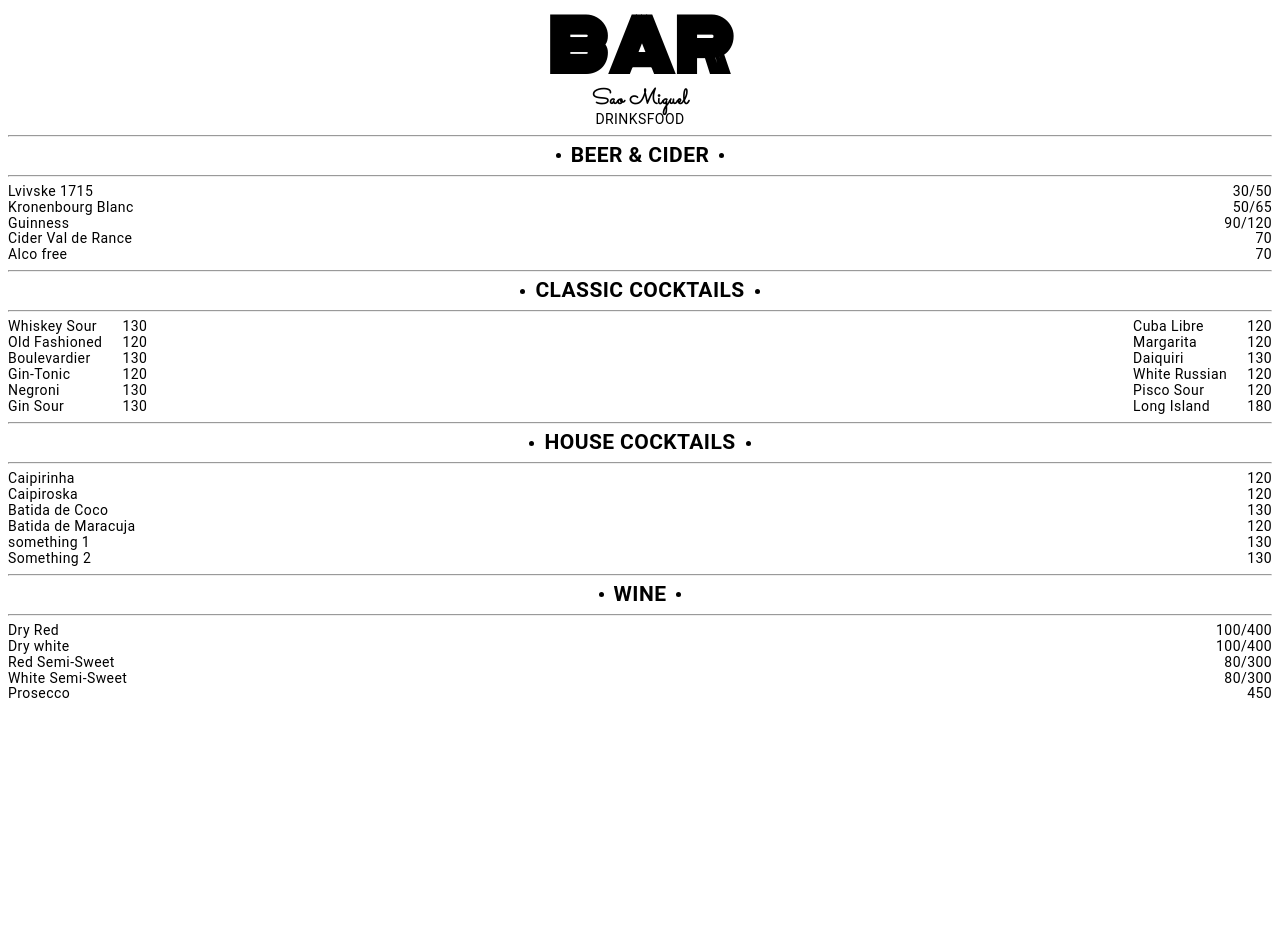
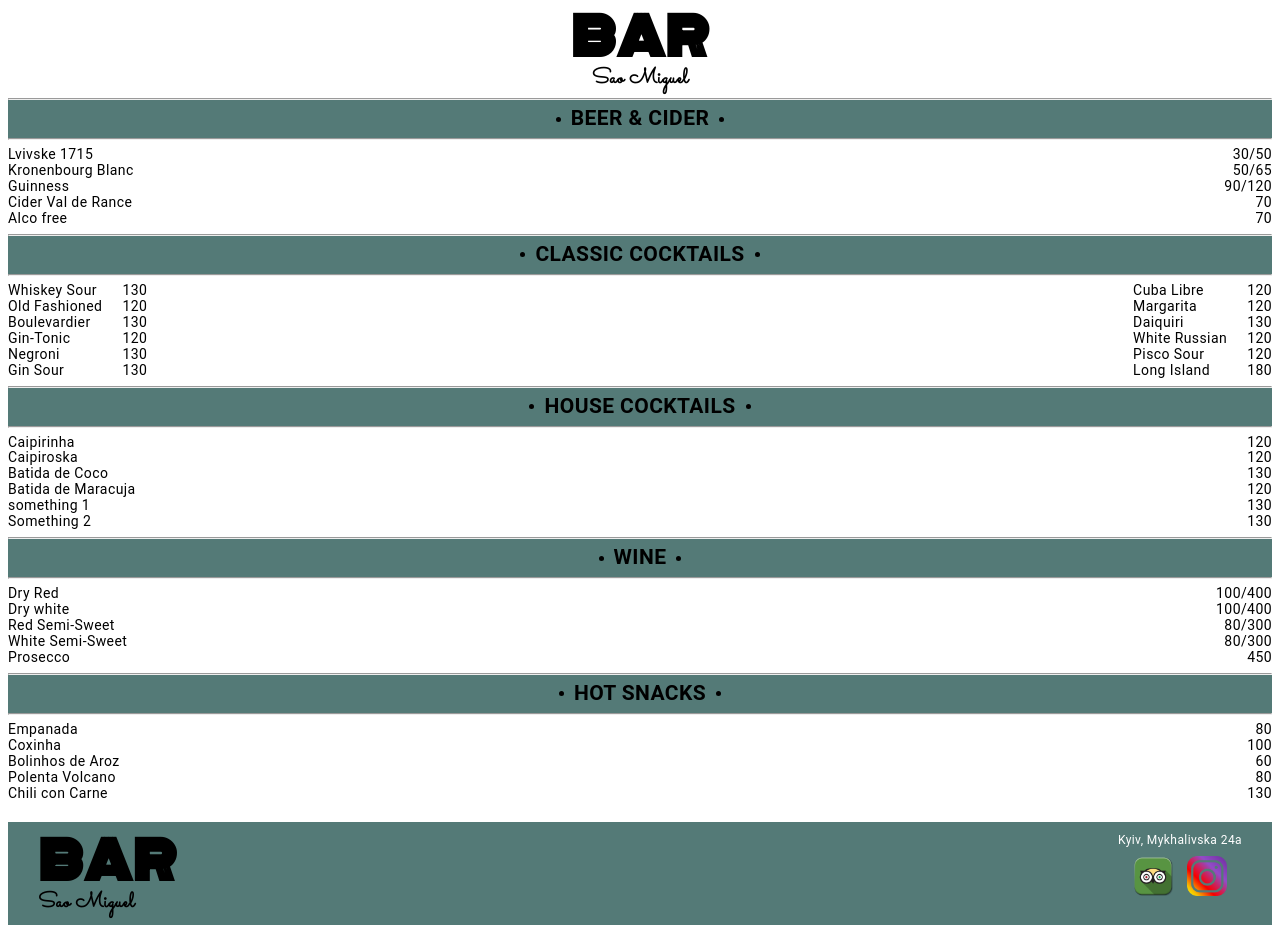
Before and after one commit to joannagaldzinska/SaoMiguelMenu, a plain HTML site: page index.html in a window 1280 px wide. Before the commit the page ends 800 px from the top, so only its background shows below. Drawn offline with Linux system fonts and the light colour scheme.

Commit message:
added social media icons

```diff
--- a/index.html
+++ b/index.html
@@ -15,11 +15,12 @@
         <div class="header-container">
             <h1 class="bar-title">BAR</h1>
             <h2 class="bar-name">Sao Miguel</h2>
-            <span><a>DRINKS</a><a>FOOD</a></span>
+            <!-- <span><a>DRINKS</a><a>FOOD</a></span> -->
         </div>
     </header>
     <main>
 
+        <section>
             <div class="section-title">
                 <hr>
                 <div class="title">
@@ -37,7 +38,9 @@
                 <li class="product"><span>Cider Val de Rance</span><span>70</span></li>
                 <li class="product"><span>Alco free</span><span>70</span></li>
             </ul>
+        </section>
 
+        <section>
             <div class="section-title">
                 <hr>
                 <div class="title">
@@ -66,7 +69,9 @@
                     <li class="product"><span>Long Island</span><span class="price">180</span></li>
                 </ul>
             </div>
+        </section>
 
+        <section>
             <div class="section-title">
                 <hr>
                 <div class="title">
@@ -84,7 +89,9 @@
                 <li class="product"><span>something 1</span><span class="price">130</span></li>
                 <li class="product"><span>Something 2</span><span class="price">130</span></li>
             </ul>
+        </section>
 
+        <section>
             <div class="section-title">
                 <hr>
                 <div class="title">
@@ -102,9 +109,55 @@
                 <li class="product"><span>White Semi-Sweet</span><span class="price">80/300</span></li>
                 <li class="product"><span>Prosecco</span><span class="price">450</span></li>
             </ul>
+        </section>
 
+        <section>
+            <div class="section-title">
+                <hr>
+                <div class="title">
+                    <span class="dot"></span>
+                    <h2 class="title-text">Hot snacks</h2>
+                    <span class="dot"></span>
+                </div>
+                <hr>
+            </div>
+
+            <ul>
+                <li class="product"><span>Empanada</span><span class="price">80</span></li>
+                <li class="product"><span>Coxinha</span><span class="price">100</span></li>
+                <li class="product"><span>Bolinhos de Aroz</span><span class="price">60</span></li>
+                <li class="product"><span>Polenta Volcano</span><span class="price">80</span></li>
+                <li class="product"><span>Chili con Carne</span><span class="price">130</span></li>
+            </ul>
+        </section>
 
     </main>
 
+    <footer>
+        <div class="footer-container">
+            <h1 class="bar-title">BAR</h1>
+            <h2 class="bar-name">Sao Miguel</h2>
+            <!-- <span><a>DRINKS</a><a>FOOD</a></span> -->
+        </div>
+
+        <div class="contacts">
+            <a class="map" href="https://goo.gl/maps/sPdXXibViQAQWxKs8">Kyiv, Mykhalivska 24a</a>
+
+            <ul class="sm-icons">
+                <li>
+                    <a href="https://www.tripadvisor.com/Restaurant_Review-g294474-d23777854-Reviews-Bar_Sao_Miguel-Kyiv_Kiev.html">
+                    <img class="icon" src="images/trip.png"></a>
+                </img>
+                </li>
+
+                <li>
+                    <a href="https://www.instagram.com/sao_miguel_bar/">
+                    <img class="icon" src="images/instagram.png"></a>
+                </li>
+            </ul>
+        </div>
+
+    </footer>
+
 </body>
 </html>
--- a/styles.css
+++ b/styles.css
@@ -24,7 +24,7 @@ body {
 
 .bar-title {
   font-family: "monoton", cursive;
-  font-size: 70px;
+  font-size: 52px;
   margin: 0;
   padding: 0;
 }
@@ -40,6 +40,10 @@ body {
   justify-content: center;
   flex-direction: column;
   text-align: center;
+}
+
+.section-title {
+  background-color: rgb(84, 122, 119);
 }
 
 .title-text {
@@ -82,3 +86,36 @@ body {
   background-color: black;
   border-radius: 50%;
 }
+footer {
+  background-color: rgb(84, 122, 119);
+  padding-top: 10px;
+  padding-bottom: 10px;
+  margin-top: 20px;
+  display: flex;
+  flex-direction: row;
+  justify-content: space-between;
+  padding-left: 30px;
+  padding-right: 30px;
+}
+
+.map {
+  display: block;
+  color: #ffffff;
+  font-size: 12px;
+  line-height: 1.4;
+  font-style: normal;
+  text-decoration: none;
+  margin-bottom: 8px;
+}
+
+.icon {
+  display: block;
+  block-size: 40px;
+}
+
+.sm-icons {
+  list-style: none;
+  display: flex;
+  flex-direction: row;
+  justify-content: space-evenly;
+}
```
Also changed, not shown: images/construct1sf.jpeg (added), images/instagram.png (added), images/trip.png (added). Lines whose indentation alone changed are shown as unchanged.
